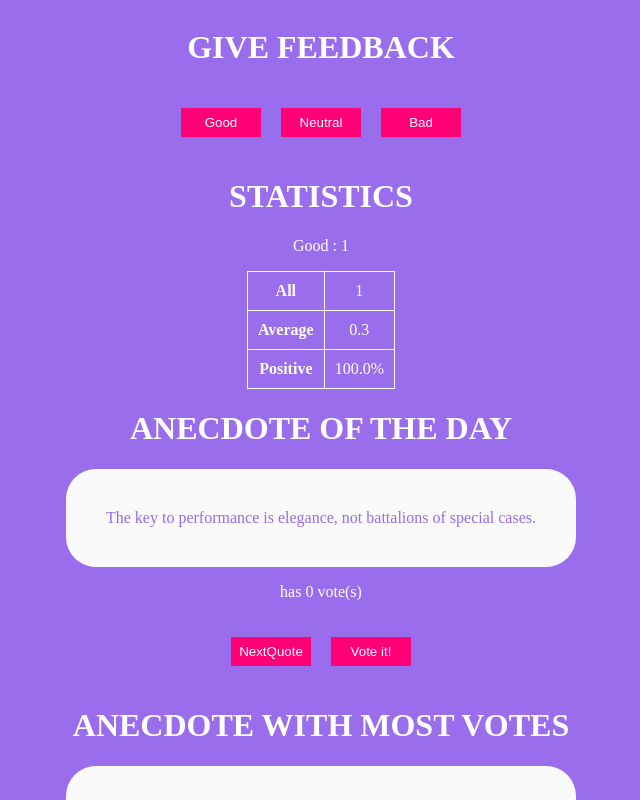
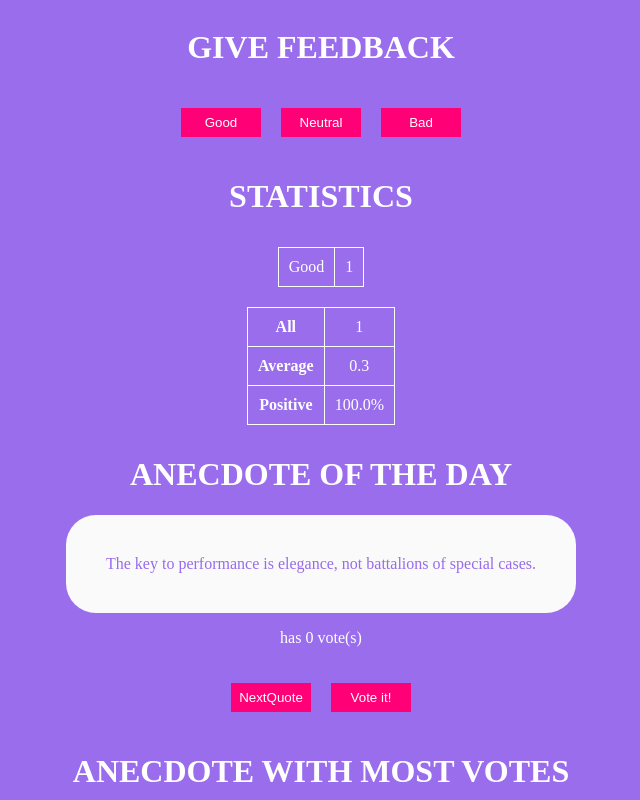
Before and after one commit to ElvisAns/openfullstack, a React (Create React App) app in the folder part1/unicafe/: page / in a window 1280 px wide. Both pictures are taken after a click on the button "Good". Shown: the top 800 px of the page, without its empty margins (319-959 px from the left). Built offline with nearby package versions, Linux system fonts and the light colour scheme.

Commit message:
Finishing

```diff
--- a/part1/unicafe/public/index.html
+++ b/part1/unicafe/public/index.html
@@ -61,6 +61,7 @@
 
       table {
         border-collapse: collapse;
+        margin:10px;
       }
 
       table, th, td {
--- a/part1/unicafe/src/App.js
+++ b/part1/unicafe/src/App.js
@@ -10,9 +10,9 @@ const Statistics = ({text,count}) =>{
     )
   }
   return(
-    <div>
-        <p>{text} : {count}</p>
-    </div>
+    <tr>
+        <td>{text}</td><td>{count}</td>
+    </tr>
   )
 }
 
@@ -59,7 +59,6 @@ const StatisticsOveral= ({data}) =>{
 
 const Quote = ({text})=><blockquote>{text}</blockquote>
 const BestQuote = ({quotes,votes})=>{
-  console.log(votes)
   let max = []
   max[0]=0 //votes
   max[1] = 0 //index
@@ -151,9 +150,11 @@ const App = () => {
       <Buttons callback={setBad} text="Bad" />
 
       <StatTitle text="Statistics"/>
+      <div className='tblcontainer'><table>
       <Statistics text="Good" count={good} />
       <Statistics text="Neutral" count={neutral} />
       <Statistics text="Bad" count={bad} />
+      </table></div>
       <StatisticsOveral data={{good:good,neutral:neutral,bad:bad}} />
 
       <StatTitle text="Anecdote of the day"/>
```
